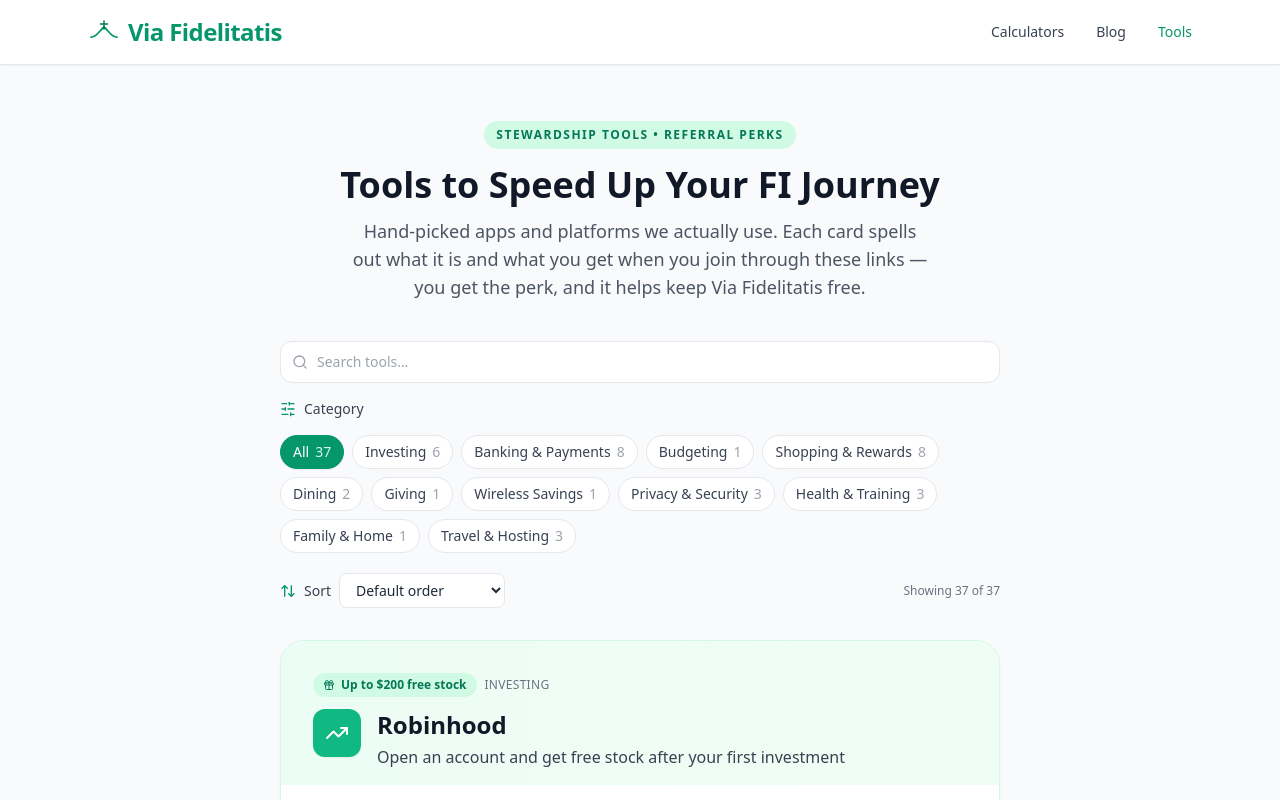
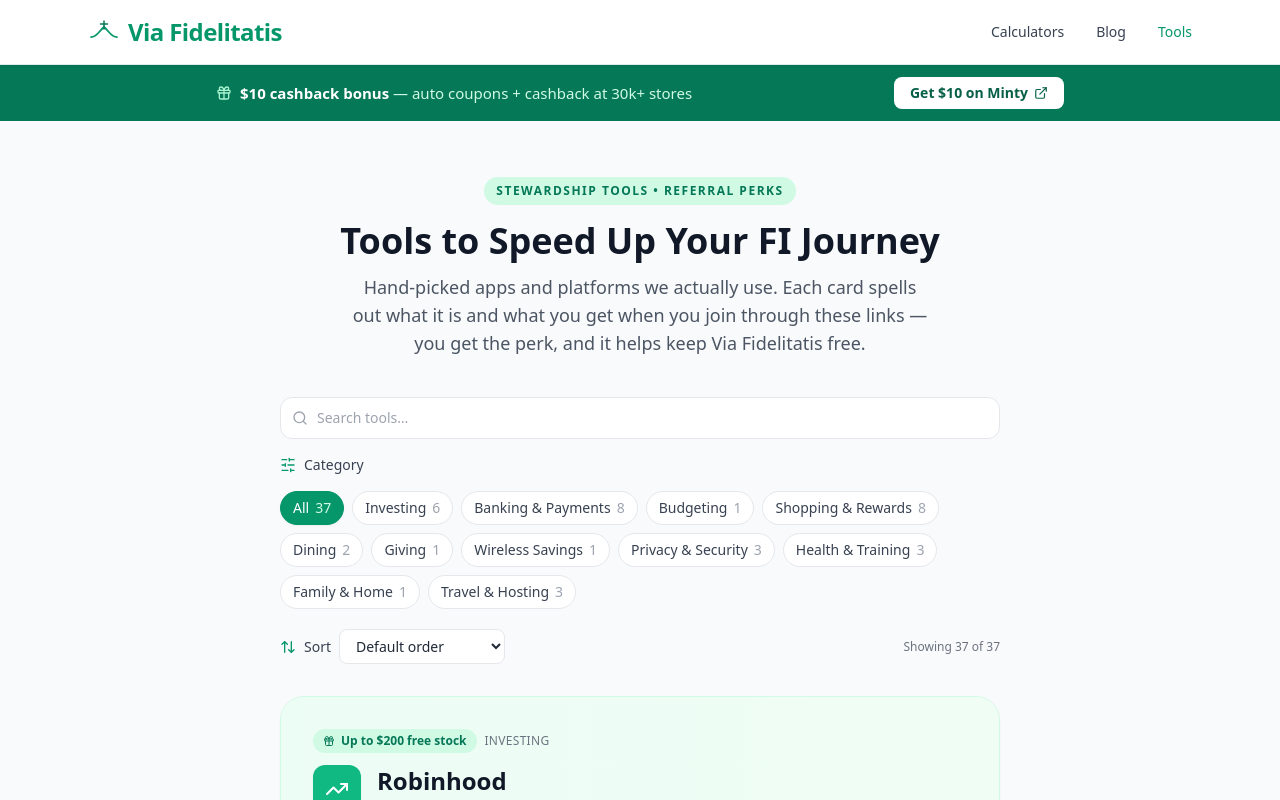
Before and after one commit to daughterpop/super-fi-calc, a React (Vite) app: page /tools in a window 1280 px wide. Shown: the top 800 px of the page. Built offline with nearby package versions, Linux system fonts and the light colour scheme.

Commit message:
Daily site improvement: Enable path-gated referral strip on Tools page for consistency – August 9, 2026

```diff
--- a/src/pages/Tools.jsx
+++ b/src/pages/Tools.jsx
@@ -250,7 +250,7 @@ export default function Tools() {
 
   return (
     <div className="min-h-screen bg-gray-50 overflow-x-hidden">
-      <SiteHeader showReferralStrip={false} />
+      <SiteHeader />
 
       <div className="max-w-3xl mx-auto px-4 sm:px-6 py-10 sm:py-14">
         <div className="text-center mb-8 sm:mb-10">
```
